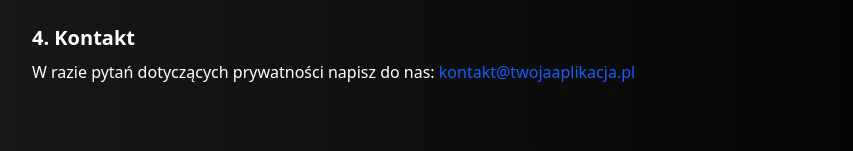
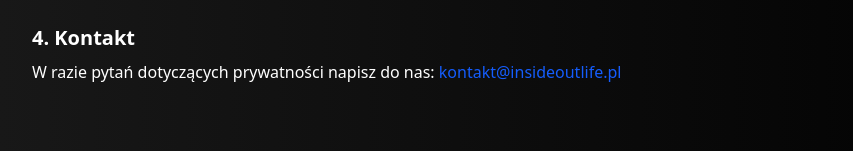
Before and after one commit to maciek617/insideoutlife, a Nuxt app: page /privacy in a window 1280 px wide. Shown: the part 606-757 px from the top of the page, without its empty margins (184-1037 px from the left). Built offline with nearby package versions, Linux system fonts and the light colour scheme; no server answers.

Commit message:
add emails

```diff
--- a/app/pages/app/dashboard/index.vue
+++ b/app/pages/app/dashboard/index.vue
@@ -16,14 +16,14 @@
           title="📝 Dziennik Emocji"
           text="Dzisiaj nie dodałeś wpisu emocji ☹️"
           link="/app/journal"
-          :date="new Date().toLocaleDateString()"
+          :date="new Date().toLocaleDateString('pl-PL')"
           :button="true"
           class="flex-1"
         />
 
         <DashboardWidget
           title="Psycholog"
-          text="Jeśli masz wiedzę psychologiczną i chcesz pomóc osobom, które tego potrzebują napisz na: test@google.com"
+          text="Jeśli masz wiedzę psychologiczną i chcesz pomóc osobom, które tego potrzebują napisz na: kontakt@insideoutlife.pl"
           link="/"
           :button="false"
           class="flex-1"
--- a/app/pages/privacy/index.vue
+++ b/app/pages/privacy/index.vue
@@ -38,7 +38,7 @@
     <p>
       W razie pytań dotyczących prywatności napisz do nas:
       <a href="mailto:kontakt@twojaaplikacja.pl" class="text-blue-600"
-        >kontakt@twojaaplikacja.pl</a
+        >kontakt@insideoutlife.pl</a
       >
     </p>
   </div>
--- a/app/pages/terms/index.vue
+++ b/app/pages/terms/index.vue
@@ -42,7 +42,7 @@
     <p>
       W sprawach dotyczących aplikacji prosimy o kontakt:
       <a href="mailto:kontakt@twojaaplikacja.pl" class="text-blue-600"
-        >kontakt@twojaaplikacja.pl</a
+        >kontakt@insideoutlife.pl</a
       >
     </p>
   </div>
```
